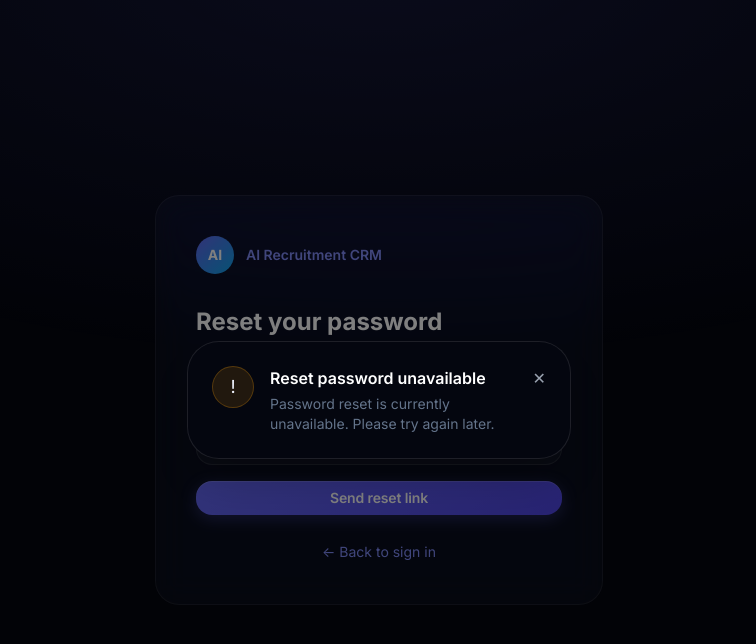
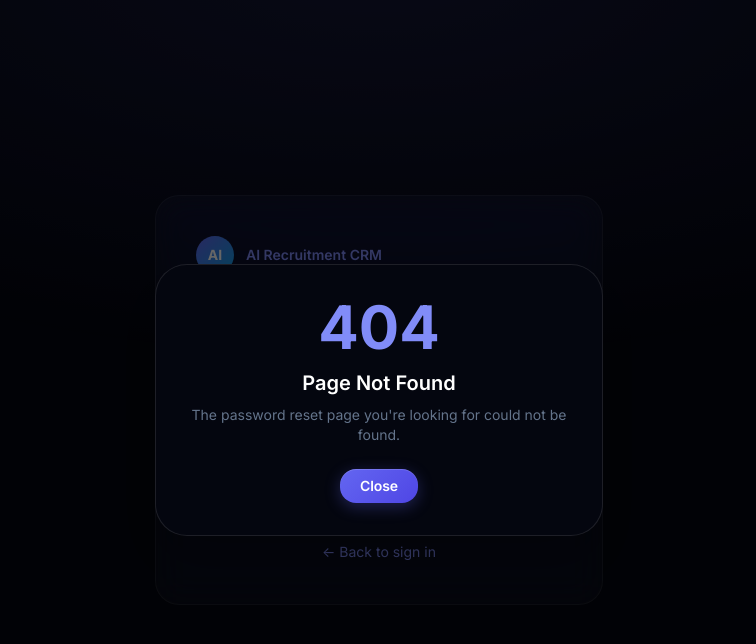
Before and after one commit to androinframindintern/AI-Recruitment-CRM, a Next.js app: page /reset-password in a window 1280 px wide. Both pictures are taken after typing "name@example.com" into the empty fields and a click on the button "Send reset link". Shown: the top 644 px of the page, without its empty margins (261-1017 px from the left). Built offline with nearby package versions, Linux system fonts and the light colour scheme.

Commit message:
Update page.js

```diff
--- a/src/app/reset-password/page.js
+++ b/src/app/reset-password/page.js
@@ -20,7 +20,7 @@ export default function ResetPasswordPage() {
     // Auto close popup after 3 seconds
     setTimeout(() => {
       setShowPopup(false);
-    }, 3000);
+    }, 30000);
 
     return;
   }
@@ -180,55 +180,47 @@ export default function ResetPasswordPage() {
       </div>
 
       {/* Popup */}
+      {/* 404 Error Popup */}
 {showPopup && (
   <div className="fixed inset-0 z-50 flex items-center justify-center px-4">
     <div
-            className="absolute inset-0 bg-black/50"
+      className="absolute inset-0 bg-black/60"
       onClick={() => setShowPopup(false)}
     />
 
     <div
-            className="relative w-full max-w-sm rounded-2xl p-6 shadow-2xl"
+      className="relative w-full max-w-md rounded-2xl p-8 shadow-2xl text-center"
       style={{
         background: 'var(--bg-base)',
         border: '1px solid rgba(255,255,255,0.1)',
       }}
     >
-            <div className="flex items-start gap-4">
       <div
-                className="flex items-center justify-center rounded-full shrink-0"
-                style={{
-                  width: 42,
-                  height: 42,
-                  background: 'rgba(245,158,11,0.12)',
-                  border: '1px solid rgba(245,158,11,0.25)',
-                }}
+        className="text-6xl font-bold mb-3"
+        style={{ color: '#818cf8' }}
       >
-                <span className="text-lg">!</span>
+        404
       </div>
 
-              <div>
-                <h2 className="text-base font-semibold text-white">
-                  Reset password unavailable
+      <h2 className="text-xl font-semibold text-white">
+        Page Not Found
       </h2>
 
       <p
-                  className="mt-1 text-sm"
+        className="mt-2 text-sm"
         style={{ color: '#64748b' }}
       >
-                  Password reset is currently unavailable. Please try
-                  again later.
+        The password reset page you&apos;re looking for could not be
+        found.
       </p>
-              </div>
 
       <button
         type="button"
         onClick={() => setShowPopup(false)}
-                className="ml-auto text-gray-400 hover:text-white"
+        className="btn btn-primary mt-6"
       >
-                ✕
+        Close
       </button>
-            </div>
     </div>
   </div>
 )}
```
Lines whose indentation alone changed are shown as unchanged.
